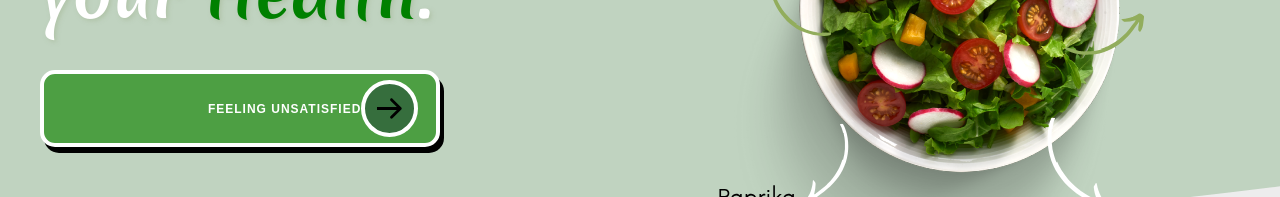
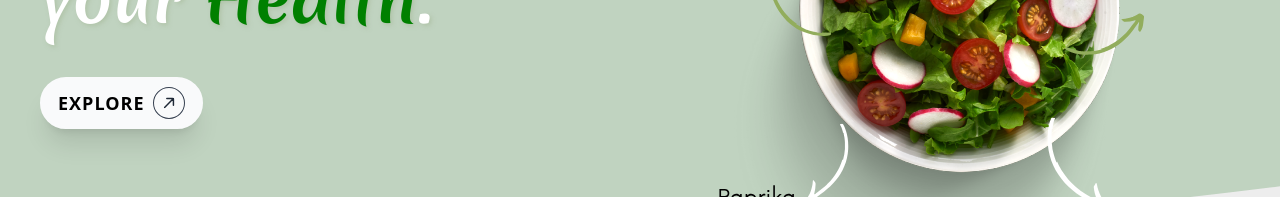
Before and after one commit to Architagarg1336/Nutrition, a React (Create React App) app: page / in a window 1280 px wide. Shown: the part 378-575 px from the top of the page. Built offline with nearby package versions, Linux system fonts and the light colour scheme.

Commit message:
Your commit message here

```diff
--- /dev/null
+++ b/postcss.config.js
@@ -0,0 +1,6 @@
+module.exports = {
+  plugins: {
+    tailwindcss: {},
+    autoprefixer: {},
+  },
+}
--- a/src/components/LandingPage.js
+++ b/src/components/LandingPage.js
@@ -12,30 +12,23 @@
 
           </h1>
 
-          {/* <p>Your description goes here. Add more text as needed to explain your content.</p> */}
-          <div className='button-group'>
-
-          <button class="customButton">
-            <div class="textContainer">
-              <span className ='Customize'>Customize Your Diet</span>
-              <span className ='feeling'>Feeling unsatisfied</span>
-            </div>
-            <div class="arrowIconContainer">
+          <div className="button-group">
+      <button
+        className="font-sans flex justify-center gap-2 items-center mx-auto shadow-xl text-lg bg-gray-50 backdrop-blur-md lg:font-semibold isolation-auto border-gray-50 before:absolute before:w-full before:transition-all before:duration-700 before:hover:w-full before:-left-full before:hover:left-0 before:rounded-full before:bg-green-700 hover:text-gray-50 before:-z-10 before:aspect-square before:hover:scale-150 before:hover:duration-700 relative z-10 px-4 py-2 overflow-hidden border-2 rounded-full group"
+        type="submit"
+      >
+        Explore
         <svg
-                width="25"
-                height="25"
-                viewBox="0 0 45 38"
-                fill="none"
           xmlns="http://www.w3.org/2000/svg"
+          viewBox="0 0 16 19"
+          className="w-8 h-8 justify-end group-hover:rotate-90 group-hover:bg-gray-50 text-gray-50 ease-linear duration-300 rounded-full border border-gray-700 group-hover:border-none p-2 rotate-45"
         >
           <path
-                  d="M43.7678 20.7678C44.7441 19.7915 44.7441 18.2085 43.7678 17.2322L27.8579 1.32233C26.8816 0.34602 25.2986 0.34602 24.3223 1.32233C23.346 2.29864 23.346 3.88155 24.3223 4.85786L38.4645 19L24.3223 33.1421C23.346 34.1184 23.346 35.7014 24.3223 36.6777C25.2986 37.654 26.8816 37.654 27.8579 36.6777L43.7678 20.7678ZM0 21.5L42 21.5V16.5L0 16.5L0 21.5Z"
-                  fill="black"
+            className="fill-gray-800 group-hover:fill-gray-800"
+            d="M7 18C7 18.5523 7.44772 19 8 19C8.55228 19 9 18.5523 9 18H7ZM8.70711 0.292893C8.31658 -0.0976311 7.68342 -0.0976311 7.29289 0.292893L0.928932 6.65685C0.538408 7.04738 0.538408 7.68054 0.928932 8.07107C1.31946 8.46159 1.95262 8.46159 2.34315 8.07107L8 2.41421L13.6569 8.07107C14.0474 8.46159 14.6805 8.46159 15.0711 8.07107C15.4616 7.68054 15.4616 7.04738 15.0711 6.65685L8.70711 0.292893ZM9 18L9 1H7L7 18H9Z"
           ></path>
         </svg>
-            </div>
       </button>
-          {/* <button className='main-button'>Explore More</button> */}
     </div>
           <div className = 'lemon-glass'>
             <img src = '/images/lemonGlass.svg' classname = 'lemon-glass-image-left'/>
--- a/src/components/css/LandingPage.css
+++ b/src/components/css/LandingPage.css
@@ -57,6 +57,10 @@
   display: flex;
   gap: 10px;
 }
+.button-group button{
+  color: black;
+  position: absolute;
+}
 
 .landing-page-slogan {
   color: green;
@@ -74,144 +78,12 @@
 
 
 
-/*********************************************************************************************************************************/
-/* Button Styles */
-.customButton {
-  display: flex;
-  justify-content: space-between; /* Adjusted to handle text container and arrow icon */
-  align-items: center;
-  padding: 0.5em;
-  background-color: rgb(77, 159, 67);
-  cursor: pointer;
-  box-shadow: 4px 6px 0px black;
-  border: 4px solid;
-  border-radius: 15px;
-  position: relative;
-  overflow: hidden;
-  z-index: 100;
-  transition: box-shadow 250ms, transform 250ms, filter 50ms;
-}
 
-.customButton:hover {
-  transform: translate(2px, 2px);
-  box-shadow: 2px 3px 0px black;
-}
 
-.customButton:active {
-  filter: saturate(0.75);
-}
-
-.customButton::after {
-  content: "";
-  position: absolute;
-  inset: 0;
-  background-color: rgb(89, 135, 82);
-  z-index: -1;
-  transform: translateX(-100%);
-  transition: transform 250ms;
-}
-
-.customButton:hover::after {
-  transform: translateX(100%);
-}
-
-/* Text Container Styles */
-.textContainer {
-  position: relative;
-  display: flex;
-  align-items: center;
-  font-size: 1.8rem;
-  font-weight: 600;
-  overflow: hidden;
-}
-
-.textContainer span {
-  position: relative;
-  transition: opacity 250ms, transform 250ms;
-}
-
-.textContainer .feeling {
-  opacity: 1; /* Visible by default */
-  transform: translateX(0);
-}
-
-.textContainer .Customize {
-  opacity: 0; /* Hidden by default */
-  transform: translateX(100%); /* Initially off-screen */
-}
-
-.customButton:hover .textContainer .feeling {
-  opacity: 0; /* Fade out on hover */
-  transform: translateX(-100%); /* Move off-screen */
-}
-
-.customButton:hover .textContainer .Customize {
-  opacity: 1; /* Fade in on hover */
-  transform: translateX(0); /* Move into view */
-}
-
-/* Arrow Icon Container Styles */
-.arrowIconContainer {
-  padding: 1em;
-  margin-inline-end: 1em;
-  border: 4px solid;
-  border-radius: 50%;
-  background-color: rgb(54, 110, 61);
-  position: relative;
-  overflow: hidden;
-  transition: transform 250ms, background-color 250ms;
-  z-index: 100;
-}
-
-.arrowIconContainer::after {
-  content: "";
-  position: absolute;
-  inset: 0;
-  border-radius: inherit;
-  background-color: rgba(111, 214, 99, 0.532);
-  transform: translateX(-100%);
-  z-index: -1;
-  transition: transform 250ms ease-in-out;
-}
-
-.customButton:hover .arrowIconContainer::after {
-  transform: translateX(0);
-}
-
-.customButton:hover .arrowIconContainer {
-  transform: translateX(5px);
-}
-
-.customButton:active .arrowIconContainer {
-  transform: translateX(8px);
-}
-
-.arrowIconContainer svg {
-  vertical-align: middle;
-}
 
 
 /*********************************************************************************************************************************/
 
-
-
-
-
-
-.main-button {
-  font-family: "Crimson Text", serif;
-  font-size: 0.9rem;
-  margin-right: 10px;
-  padding: 10px 20px;
-  border: none;
-  background-color: #607b2286;
-  color: white;
-  cursor: pointer;
-  border-radius: 5px;
-  margin-top: 10px;
-  height: 55px;
-  width: 300px;
-}
 
 @media (max-width: 768px) {
   .content {
--- a/src/index.css
+++ b/src/index.css
@@ -1,13 +1,4 @@
-body {
-  margin: 0;
-  font-family: -apple-system, BlinkMacSystemFont, 'Segoe UI', 'Roboto', 'Oxygen',
-    'Ubuntu', 'Cantarell', 'Fira Sans', 'Droid Sans', 'Helvetica Neue',
-    sans-serif;
-  -webkit-font-smoothing: antialiased;
-  -moz-osx-font-smoothing: grayscale;
-}
-
-code {
-  font-family: source-code-pro, Menlo, Monaco, Consolas, 'Courier New',
-    monospace;
-}
+/* src/index.css */
+@tailwind base;
+@tailwind components;
+@tailwind utilities;
--- /dev/null
+++ b/tailwind.config.js
@@ -0,0 +1,11 @@
+// tailwind.config.js
+/** @type {import('tailwindcss').Config} */
+module.exports = {
+  content: [
+    "./src/**/*.{js,jsx,ts,tsx}", // Add your paths here
+  ],
+  theme: {
+    extend: {},
+  },
+  plugins: [],
+};
```
Also changed, not shown: package.json (+12 -1 lines), 1 other file (tests, documents, lock files or other folders). Lines whose indentation alone changed are shown as unchanged.
